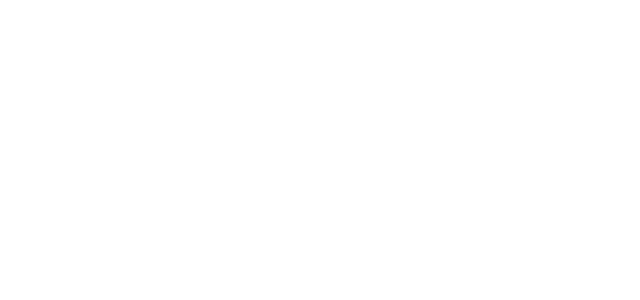
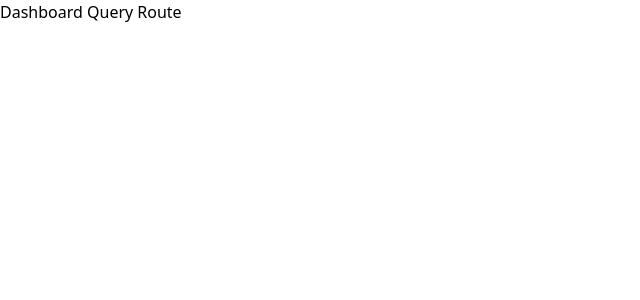
Before and after one commit to frrikk/react-router-base, a React (Vite) app: page /dashboard in a window 1280 px wide. Before the commit this address had no page. Shown: the top 300 px of the page, without its empty margins (0-640 px from the left). Built offline with nearby package versions, Linux system fonts and the light colour scheme.

Commit message:
feat: adds working nested routing

```diff
--- a/src/app/app-routes.tsx
+++ b/src/app/app-routes.tsx
@@ -1,14 +1,12 @@
-import React from "react";
+import React, { lazy } from "react";
 import { Route, Routes } from "react-router";
 
-const DashboardRoute = React.lazy(
-  () => import("@/pages/dashboard/dashboard-query"),
-);
+const DashboardRoute = lazy(() => import("@/pages/dashboard"));
 
 function AppRoutes() {
   return (
     <Routes>
-      <Route index element={<DashboardRoute />} />
+      <Route path="/*" element={<DashboardRoute />} />
     </Routes>
   );
 }
--- /dev/null
+++ b/src/pages/dashboard/auth/dashboard-auth.tsx
@@ -0,0 +1,5 @@
+function DashboardAuth() {
+  return <div>Dashboard Auth</div>;
+}
+
+export default DashboardAuth;
--- a/src/pages/dashboard/dashboard-query.tsx
+++ b/src/pages/dashboard/dashboard-query.tsx
@@ -1,5 +1,9 @@
 function DashboardQuery() {
-  return <h1>Dashboard Query Route</h1>;
+  return (
+    <>
+      <h1>Dashboard Query Route</h1>
+    </>
+  );
 }
 
 export default DashboardQuery;
--- a/src/pages/dashboard/index.tsx
+++ b/src/pages/dashboard/index.tsx
@@ -1,10 +1,14 @@
-import { Route, Routes } from "react-router";
+import { Route, Routes } from "react-router-dom";
+import DashboardAuth from "@/pages/dashboard/auth/dashboard-auth";
 import DashboardQuery from "@/pages/dashboard/dashboard-query";
 
 function Dashboard() {
   return (
     <Routes>
-      <Route index element={<DashboardQuery />} />
+      <Route path="dashboard">
+        <Route index element={<DashboardQuery />} />
+        <Route path="auth" element={<DashboardAuth />} />
+      </Route>
     </Routes>
   );
 }
```
